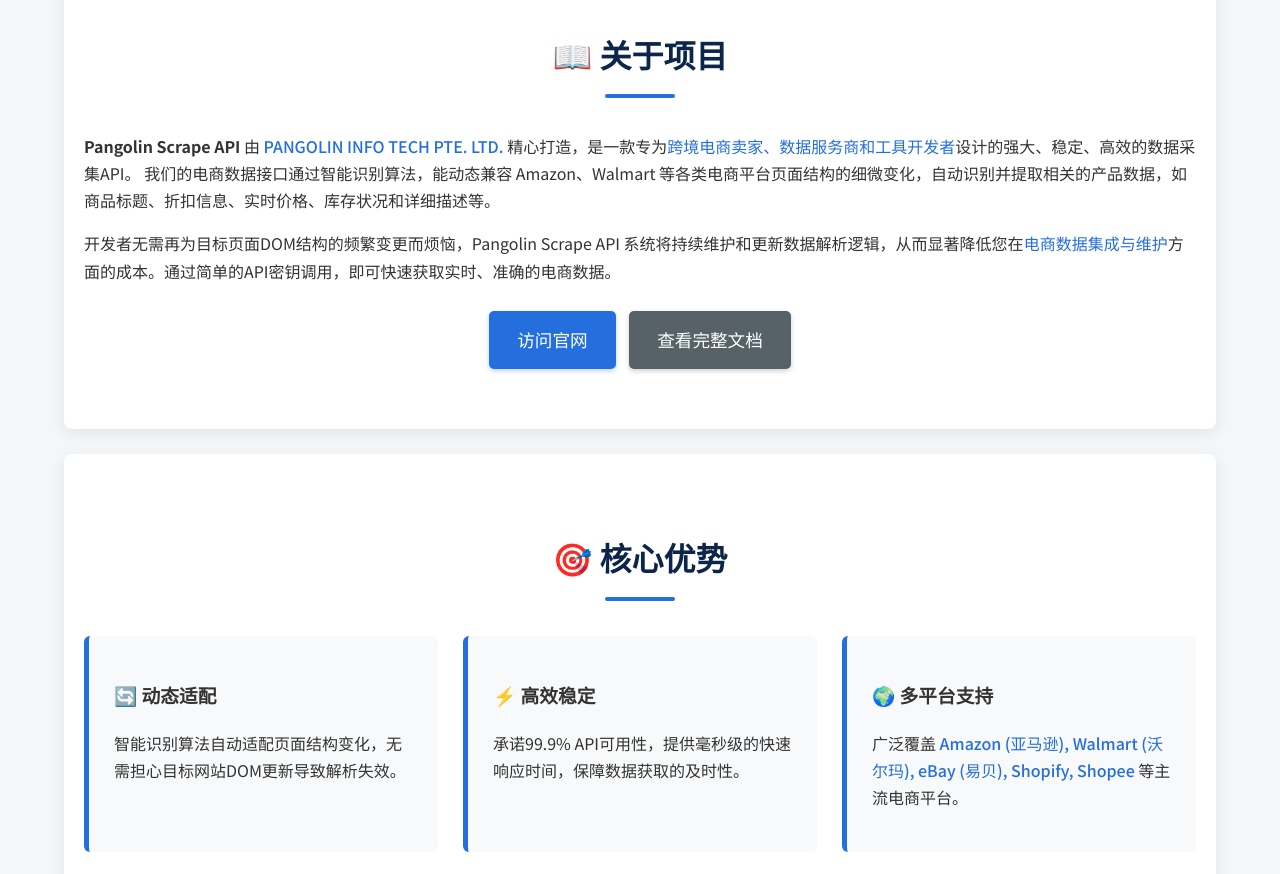
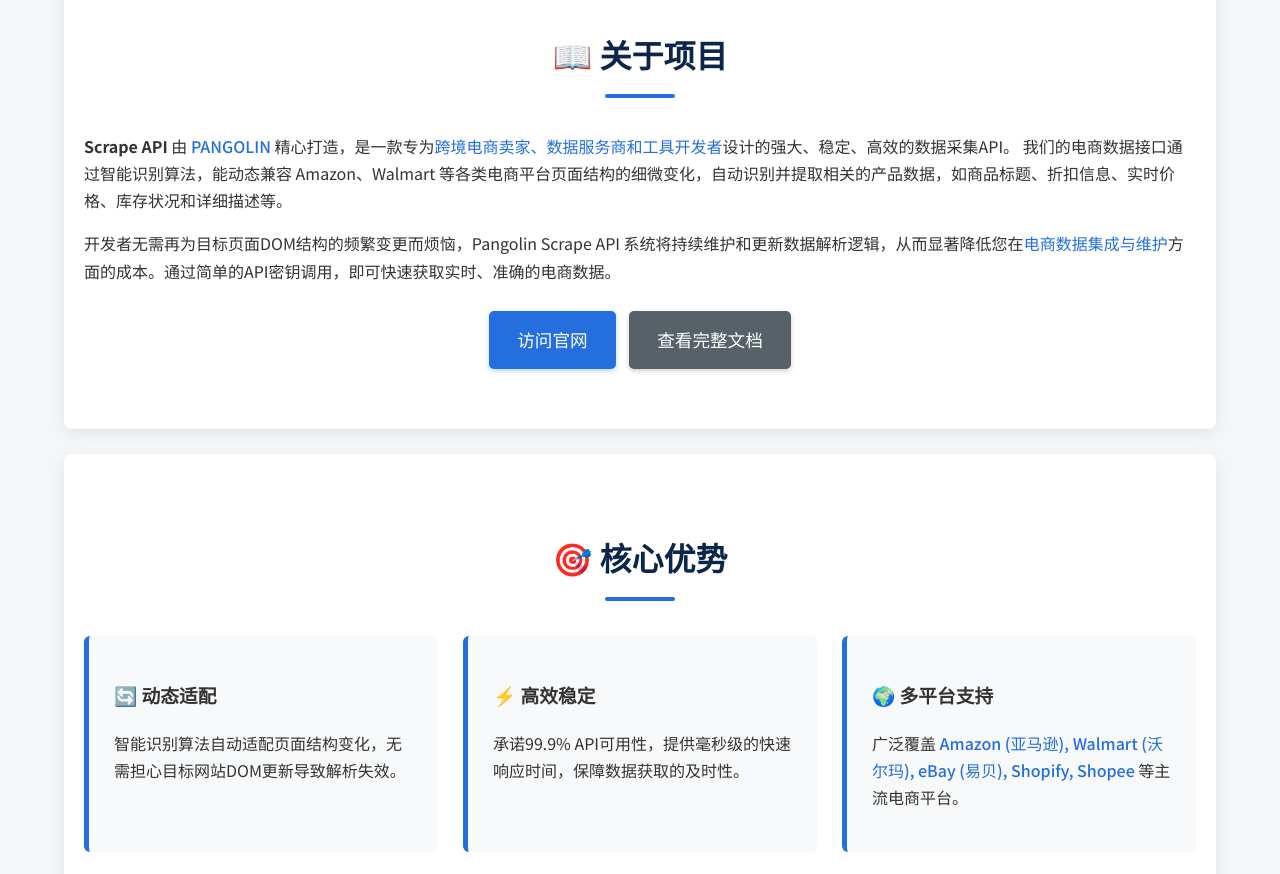
Before and after one commit to Pangolin-spg/amazon-walmart-shopify-scrape-api, a plain HTML site: page docs/index.html in a window 1280 px wide. Shown: the part 920-1794 px from the top of the page. Drawn offline with Linux system fonts and the light colour scheme.

Commit message:
Update index.html

```diff
--- a/docs/index.html
+++ b/docs/index.html
@@ -4,7 +4,7 @@
     <meta charset="UTF-8">
     <meta name="viewport" content="width=device-width, initial-scale=1.0">
     <title>电商数据采集 API - Amazon, Walmart, Shopify | Pangolin Scrape API</title>
-    <meta name="description" content="Pangolin Scrape API 是一款专业的跨境电商数据采集解决方案，支持Amazon、Walmart、Shopify、eBay、Shopee等平台。提供动态适配、高效稳定的产品数据、价格、评论爬虫API服务。">
+    <meta name="description" content="Scrape API 是一款专业的跨境电商数据采集解决方案，支持Amazon、Walmart、Shopify、eBay、Shopee等平台。提供动态适配、高效稳定的产品数据、价格、评论爬虫API服务。">
     <meta name="keywords" content="电商API, 数据采集, 爬虫API, 亚马逊API, 沃尔玛API, Shopify API, eBay API, Shopee API, Pangolin Scrape, 跨境电商, 数据解决方案, 产品数据, 价格监控, 电商爬虫, API接口, Pangolin Info Tech">
     <style>
         @import url('https://fonts.googleapis.com/css2?family=Noto+Sans+SC:wght@300;400;500;700&display=swap');
@@ -267,7 +267,7 @@
         <section id="about">
             <h2>📖 关于项目</h2>
             <p>
-                <strong>Pangolin Scrape API</strong> 由 <span class="highlight">PANGOLIN INFO TECH PTE. LTD.</span> 精心打造，是一款专为<span class="highlight">跨境电商卖家、数据服务商和工具开发者</span>设计的强大、稳定、高效的数据采集API。
+                <strong>Scrape API</strong> 由 <span class="highlight">PANGOLIN</span> 精心打造，是一款专为<span class="highlight">跨境电商卖家、数据服务商和工具开发者</span>设计的强大、稳定、高效的数据采集API。
                 我们的电商数据接口通过智能识别算法，能动态兼容 Amazon、Walmart 等各类电商平台页面结构的细微变化，自动识别并提取相关的产品数据，如商品标题、折扣信息、实时价格、库存状况和详细描述等。
             </p>
             <p>
```
